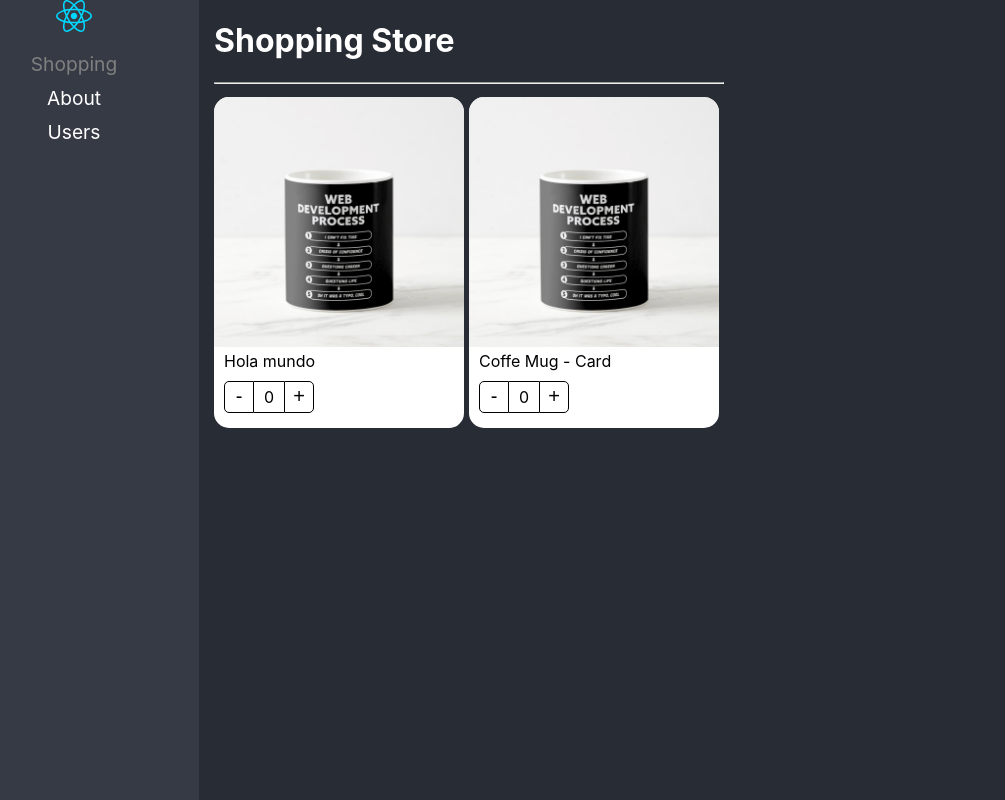
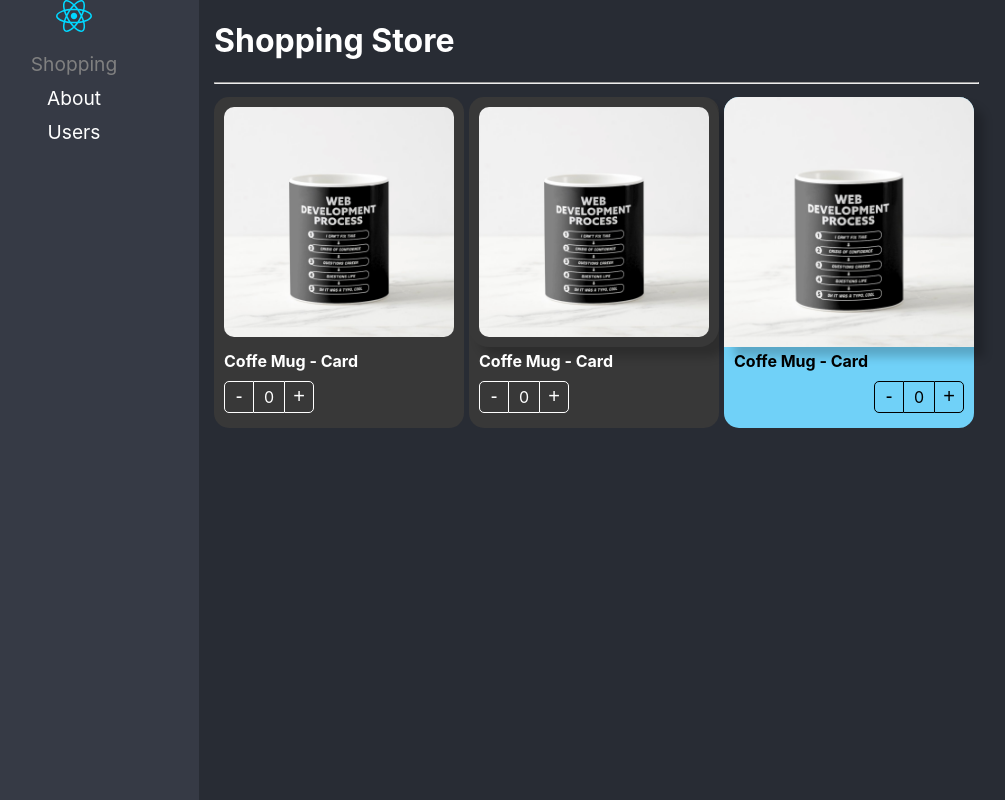
Before and after one commit to FernandoMG81/react-app, a React (Vite) app: page /home in a window 1280 px wide. Shown: the whole page, without its empty margins (51-1056 px from the left). Built offline with nearby package versions, Linux system fonts and the light colour scheme.

Commit message:
Component Extend Styles - ready

```diff
--- a/src/02-component-patterns/components/ProductButtons.tsx
+++ b/src/02-component-patterns/components/ProductButtons.tsx
@@ -1,5 +1,5 @@
 
-import { useContext } from 'react'
+import { CSSProperties, useContext } from 'react'
 import { ProductContext } from './ProductCard'
 import styles from '../styles/styles.module.css'
 
@@ -8,12 +8,19 @@
 //   counter: number
 //   increaseBy: (value: number) => void
 // }
-export const ProductButtons = () => {
+
+export interface Props{
+  className?: string
+  style?: CSSProperties
+}
+export const ProductButtons = ({ className, style }: Props) => {
 
   const { counter, increaseBy } = useContext(ProductContext)
 
   return (
-    <div className={styles.buttonsContainer}>
+    <div
+      style={ style }
+      className={`${styles.buttonsContainer} ${className}`}>
       <button
         className={styles.buttonMinus}
         onClick={() => increaseBy(-1)}
--- a/src/02-component-patterns/components/ProductCard.tsx
+++ b/src/02-component-patterns/components/ProductCard.tsx
@@ -1,7 +1,7 @@
 import styles from '../styles/styles.module.css'
 import { useProduct } from '../hooks/useProduct'
-import { createContext } from 'react'
-import { ProductContextProps, PropsCardProps } from '../interfaces/interfaces'
+import { createContext, CSSProperties, ReactElement } from 'react'
+import { Product, ProductContextProps } from '../interfaces/interfaces'
 
 
 
@@ -9,9 +9,14 @@
 export const ProductContext = createContext({} as ProductContextProps)
 const { Provider } = ProductContext
 
+export interface Props {
+  product: Product
+  children?: ReactElement | ReactElement[]
+  className?: string
+  style?: CSSProperties
+}
 
-
-export const ProductCard = ({ children, product }: PropsCardProps) => {
+export const ProductCard = ({ children, product, className, style }: Props) => {
 
   const { counter, increaseBy } = useProduct()
 
@@ -21,7 +26,9 @@
       increaseBy,
       product
     }}>
-      <div className={styles.productCard}>
+      <div
+        style={style}
+        className={ `${styles.productCard} ${ className }` }>
           { children }
           {/* <ProductImage img={product.img} />
 
--- a/src/02-component-patterns/components/ProductImage.tsx
+++ b/src/02-component-patterns/components/ProductImage.tsx
@@ -1,10 +1,14 @@
-import { useContext } from "react"
+import { CSSProperties, useContext } from "react"
 import noImage from '../assets/no-image.jpg'
 import styles from '../styles/styles.module.css'
 import { ProductContext } from "./ProductCard"
 
-
-export const ProductImage = ({ img = '' }) => {
+export interface Props{
+  img?: string
+  className?: string
+  style?: CSSProperties
+}
+export const ProductImage = ({ img, className, style }: Props) => {
 
   const { product } = useContext(ProductContext)
   let imgToShow: string
@@ -19,6 +23,8 @@
 
 
   return (
-    <img className={styles.productImg} src={imgToShow} alt="Product" />
+    <img
+      style={ style }
+      className={`${styles.productImg} ${className}`} src={imgToShow} alt="Product" />
   )
 }
--- a/src/02-component-patterns/components/ProductTitle.tsx
+++ b/src/02-component-patterns/components/ProductTitle.tsx
@@ -1,13 +1,19 @@
-import { useContext } from 'react'
+import { CSSProperties, useContext } from 'react'
 import { ProductContext } from './ProductCard'
 import styles from '../styles/styles.module.css'
 
-
-export const ProductTitle = ({ title }: { title?: string }) => {
+export interface Props{
+  title?: string
+  className?: string
+  style?: CSSProperties
+}
+export const ProductTitle = ({ title, className, style }: Props) => {
 
   const { product } = useContext(ProductContext)
 
   return (
-    <span className={styles.productDescription} >{ title ? title : product.title }</span>
+    <span
+      style={ style }
+      className={ `${styles.productDescription} ${className}` } >{ title ? title : product.title }</span>
   )
 }
--- a/src/02-component-patterns/pages/ShoppingPage.tsx
+++ b/src/02-component-patterns/pages/ShoppingPage.tsx
@@ -1,4 +1,5 @@
 import { ProductButtons, ProductCard, ProductImage, ProductTitle } from '../components'
+import '../styles/custom-styles.css'
 
 const product = {
   id: '1',
@@ -16,16 +17,41 @@
         flexDirection: "row",
         flexWrap: 'wrap'
       }}>
-        <ProductCard product={ product }>
-          <ProductCard.Image />
-          <ProductCard.Title title={'Hola mundo'} />
-          <ProductCard.Buttons />
+        <ProductCard
+          className='bg-dark text-white'
+          product={ product }>
+          <ProductCard.Image className='custom-image' />
+          <ProductCard.Title className='text-bold' />
+          <ProductCard.Buttons className='custom-buttons'/>
         </ProductCard>
 
-        <ProductCard product={ product }>
-          <ProductImage />
-          <ProductTitle />
-          <ProductButtons />
+        <ProductCard
+          className='bg-dark text-white'
+          product={ product }>
+          <ProductImage
+            style={{
+              boxShadow: '10px 10px 10px rgba(0,0,0,0.2)'
+            }}
+            className='custom-image'/>
+          <ProductTitle className='text-bold'/>
+          <ProductButtons className='custom-buttons' />
+        </ProductCard>
+
+        <ProductCard
+          style={{
+            backgroundColor:'#70D1F8'
+          }}
+          product={ product }>
+          <ProductImage style={{
+            boxShadow: '10px 10px 10px rgba(0,0,0,0.2)'
+          }}/>
+          <ProductTitle style={{
+            fontWeight: 'bold'
+          }}/>
+          <ProductButtons style={{
+            display: 'flex',
+            justifyContent: 'end'
+          }}/>
         </ProductCard>
       </div>
     </div>
--- /dev/null
+++ b/src/02-component-patterns/styles/custom-styles.css
@@ -0,0 +1,22 @@
+.bg-dark{
+  background-color: rgb(56, 56, 56);
+}
+
+.text-white{
+  color: white;
+}
+
+.text-bold{
+  font-weight: bold;
+}
+
+.custom-image{
+  padding: 10px;
+  width: calc(100% - 20px);
+  border-radius: 20px;
+}
+
+.custom-buttons button, .custom-buttons div{
+  color: white;
+  border-color: white;
+}
```
Also changed, not shown: src/02-component-patterns/interfaces/interfaces.ts (+8 -10 lines).
